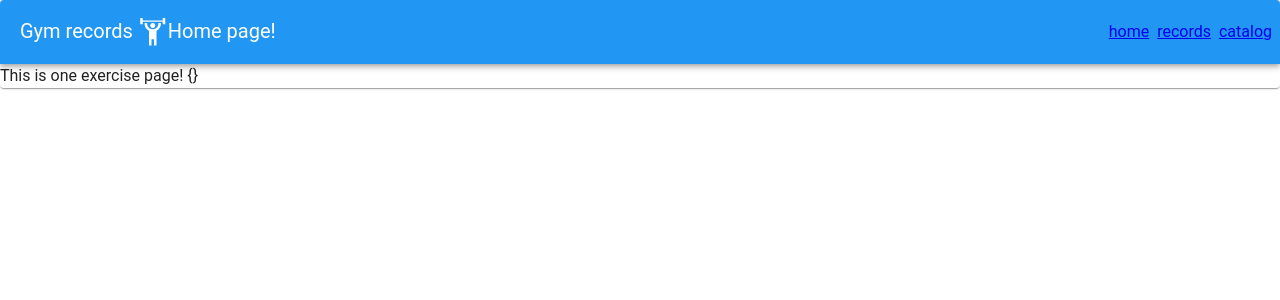
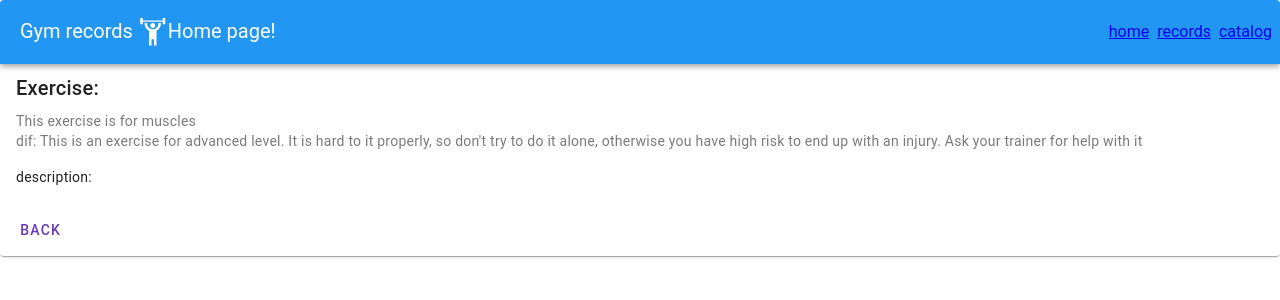
Before and after one commit to GiorgiMazm/Gym, a Vue app in the folder GymApp/: page /catalog/1 in a window 1280 px wide. Shown: the top 300 px of the page. Built offline with nearby package versions, Linux system fonts and the light colour scheme; no server answers.

Commit message:
routing for singe exercise

```diff
--- a/GymApp/src/components/Catalog/CatalogCard.vue
+++ b/GymApp/src/components/Catalog/CatalogCard.vue
@@ -11,7 +11,10 @@
         Muscle group: {{ filteredExercises[exerciseIndex].muscleGroup }}
       </p>
 
-      <p>Description: {{ filteredExercises[exerciseIndex].description }}</p>
+      <p>
+        Description:
+        {{ filteredExercises[exerciseIndex].description.slice(0, 20) }}...
+      </p>
     </v-card-text>
 
     <v-card-actions>
--- a/GymApp/src/components/Catalog/SingleExercise.vue
+++ b/GymApp/src/components/Catalog/SingleExercise.vue
@@ -3,7 +3,21 @@
     <v-card>
       <v-layout>
         <AppHeader> <template #nameOfPage>Home</template></AppHeader>
-        <v-main> This is one exercise page! {{ exercise }} </v-main>
+        <v-main>
+          <v-card-title> Exercise: {{ exercise.name }} </v-card-title>
+          <v-card-subtitle
+            >This exercise is for
+            {{ exercise.muscleGroup }} muscles</v-card-subtitle
+          >
+
+          <v-card-subtitle>dif: {{ getDifficultyHelp }} </v-card-subtitle>
+          <v-card-text> description: {{ exercise.description }} </v-card-text>
+          <v-card-actions>
+            <router-link to="/catalog">
+              <v-btn text color="deep-purple accent-4"> Back </v-btn>
+            </router-link>
+          </v-card-actions>
+        </v-main>
       </v-layout>
     </v-card>
   </v-app>
@@ -34,6 +48,19 @@ export default {
     },
   },
 
+  computed: {
+    getDifficultyHelp() {
+      if (this.exercise.difficulty === "Easy") {
+        return "This is an easy exercise. You don't need any help from trainer. You can do it alone.";
+      } else if (this.exercise.difficulty === "Medium") {
+        return "This is an exercise for intermediate level. If you are a beginner, better to do it with trainer and carefully";
+      }
+      return (
+        "This is an exercise for advanced level. It is hard to it properly, so don't try to do it alone, otherwise you have " +
+        "high risk to end up with an injury. Ask your trainer for help with it"
+      );
+    },
+  },
   created() {
     this.loadExercise();
   },
```
